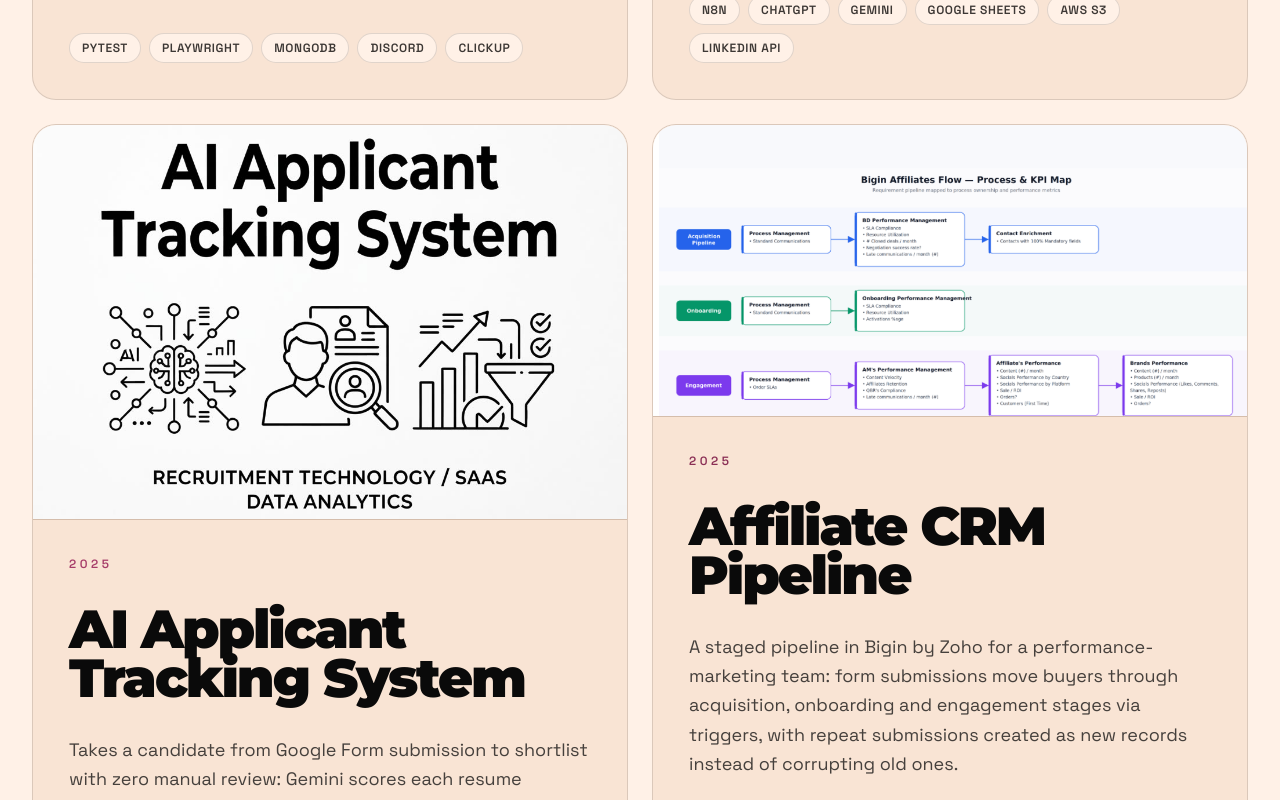
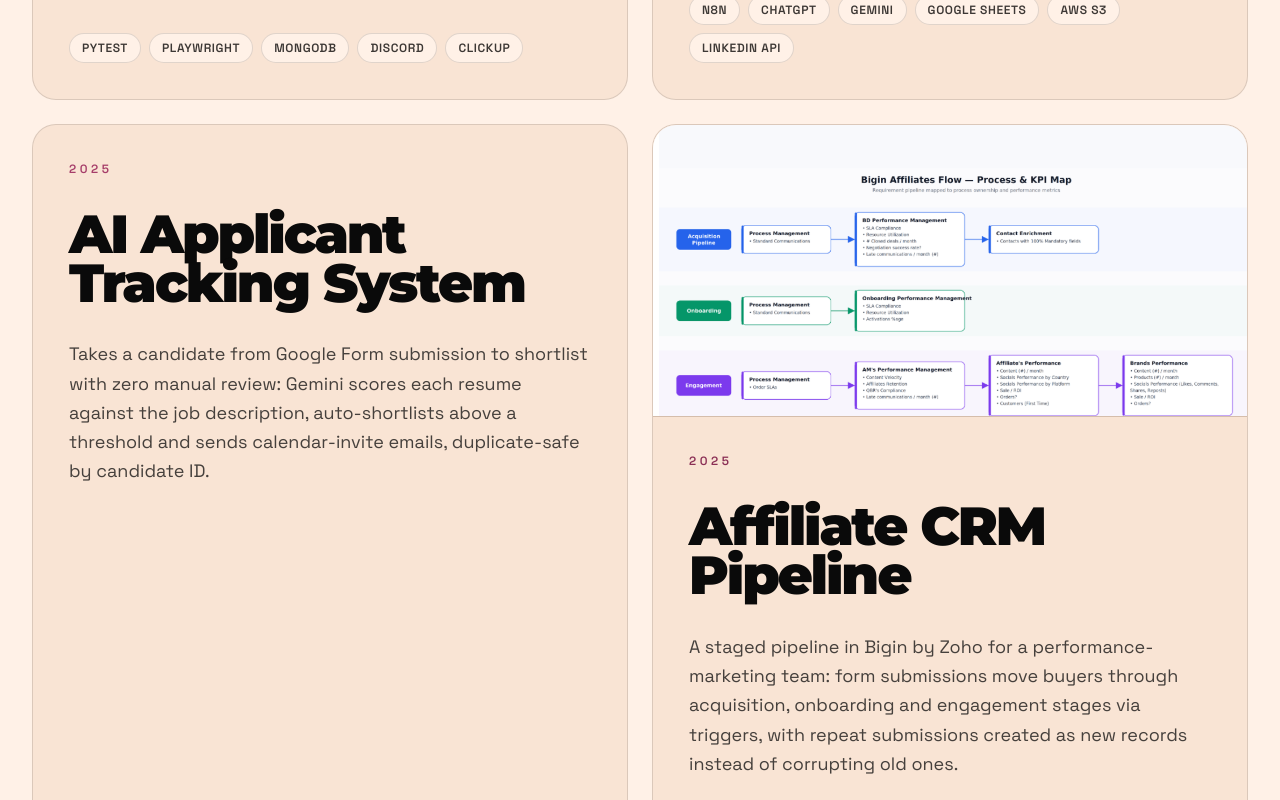
Before and after one commit to RamaishaRehman/ramaisha-portfolio, a Next.js app: page / in a window 1280 px wide. Shown: the part 3520-4320 px from the top of the page. Built offline with nearby package versions, Linux system fonts and the light colour scheme.

Commit message:
Remove the AI Applicant Tracking System card image
Co-Authored-By: Claude Fable 5.1 <noreply@anthropic.com>

```diff
--- a/src/content/site.ts
+++ b/src/content/site.ts
@@ -153,12 +153,6 @@ export const projects: Project[] = [
       "Takes a candidate from Google Form submission to shortlist with zero manual review: Gemini scores each resume against the job description, auto-shortlists above a threshold and sends calendar-invite emails, duplicate-safe by candidate ID.",
     tags: ["n8n", "Gemini", "Google Forms", "Calendar API"],
     accent: "cyan",
-    image: {
-      src: "/images/ai-applicant-tracking-system.jpg",
-      width: 1024,
-      height: 680,
-      alt: "AI Applicant Tracking System case study cover: AI processing, resume screening and analytics icons",
-    },
     year: "2025",
   },
   {
```
Also changed, not shown: public/images/ai-applicant-tracking-system.jpg (deleted).
